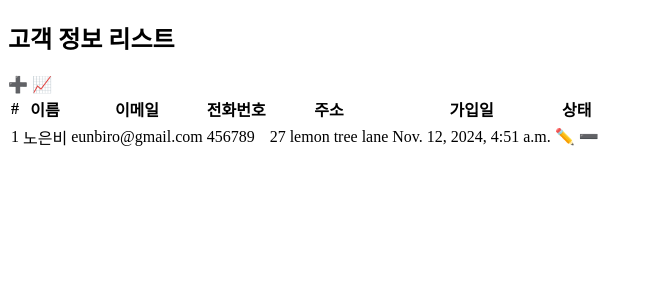
After one commit to EunSeo35/django-crm-project, a Django app: page /list/ in a window 1280 px wide. The commit adds this page. Shown: the top 300 px of the page, without its empty margins (0-652 px from the left). Run offline with Django 4.2, Linux system fonts and the light colour scheme; data comes from the database, SQL or seed files in the repository; both versions use the stored data as it was after the commit.

Commit message:
add customer_list page

```diff
--- a/config/urls.py
+++ b/config/urls.py
@@ -15,10 +15,11 @@ Including another URLconf
     2. Add a URL to urlpatterns:  path('blog/', include('blog.urls'))
 """
 from django.contrib import admin
-from django.urls import path
+from django.urls import path, include
 from config.views import main
 
 urlpatterns = [
     path('admin/', admin.site.urls),
-    path("", main),
+    path('',main),
+    path('',include('customer_management.urls')),
 ]
--- /dev/null
+++ b/customer_management/urls.py
@@ -0,0 +1,8 @@
+from django.urls import path
+from .views import CustomerListView
+
+app_name = 'customer_management'
+
+urlpatterns = [
+    path('list/', CustomerListView.as_view(), name='customer_list'),
+]
--- a/customer_management/views.py
+++ b/customer_management/views.py
@@ -1,3 +1,9 @@
 from django.shortcuts import render
+from django.urls import reverse_lazy
+from django.views.generic import ListView
+from .models import Customer, Purchase
 
-# Create your views here.
+class CustomerListView(ListView):
+    model = Customer
+    template_name = 'customer_list.html'
+    context_object_name = 'customers'
--- /dev/null
+++ b/templates/customer_list.html
@@ -0,0 +1,47 @@
+
+<!DOCTYPE html>
+<html lang="en">
+<head>
+    <meta charset="UTF-8">
+    <meta name="viewport" content="width=device-width, initial-scale=1.0">
+    <title>Customer List</title>
+</head>
+<body>
+    <div>
+        <h2>고객 정보 리스트</h2>
+        <a>➕</a>    <a>📈</a>
+
+        <div class="table-container">
+            <table>
+                <thead>
+                    <tr>
+                        <th>#</th>
+                        <th>이름</th>
+                        <th>이메일</th>
+                        <th>전화번호</th>
+                        <th>주소</th>
+                        <th>가입일</th>
+                        <th>상태</th>
+                    </tr>
+                </thead>
+                <tbody>
+                    {% for customer in customers %}
+                    <tr>
+                        <td>{{ customer.id }}</td>
+                        <td>{{ customer.name }}</td>
+                        <td>{{ customer.email }}</td>
+                        <td>{{ customer.phone }}</td>
+                        <td>{{ customer.address }}</td>
+                        <td>{{ customer.created_at }}</td>
+                        <td>
+                            <a>✏️</a>
+                            <a>➖</a>
+                        </td>
+                    </tr>
+                    {% endfor %}
+                </tbody>
+            </table>
+        </div>
+    </div>
+</body>
+</html>
--- a/templates/main.html
+++ b/templates/main.html
@@ -3,10 +3,10 @@
 <head>
     <meta charset="UTF-8">
     <meta name="viewport" content="width=device-width, initial-scale=1.0">
-    <title>Document</title>
+    <title>Main</title>
 </head>
 <body>
-    <h1>main</h1>
-    <p>test</p>
+    <h1>고객관리 페이지</h1>
+    <p>main page 입니다</p>
 </body>
 </html>
```
Also changed, not shown: customer_management/migrations/0001_initial.py (added), customer_management/url.py (deleted), db.sqlite3.
